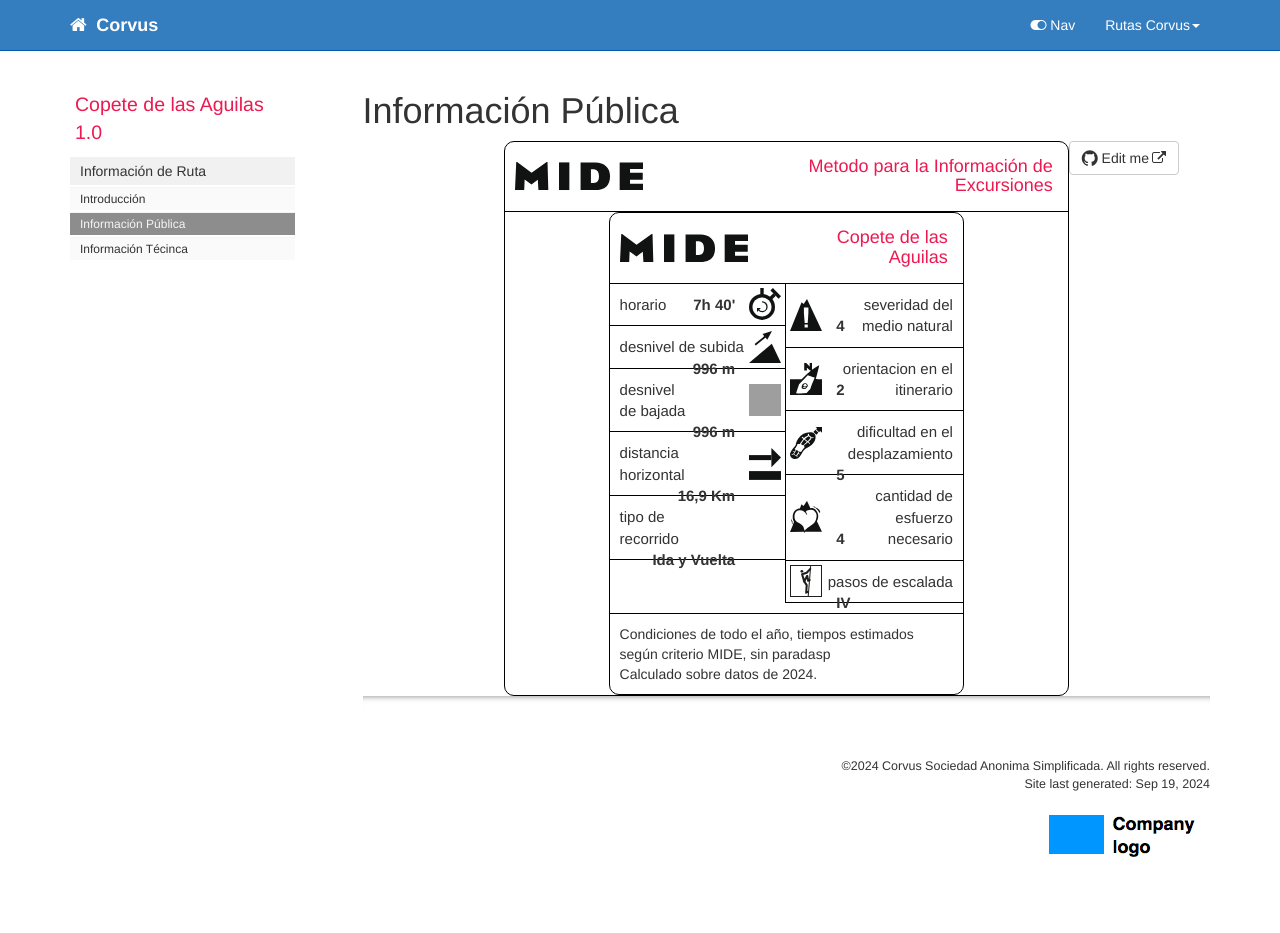
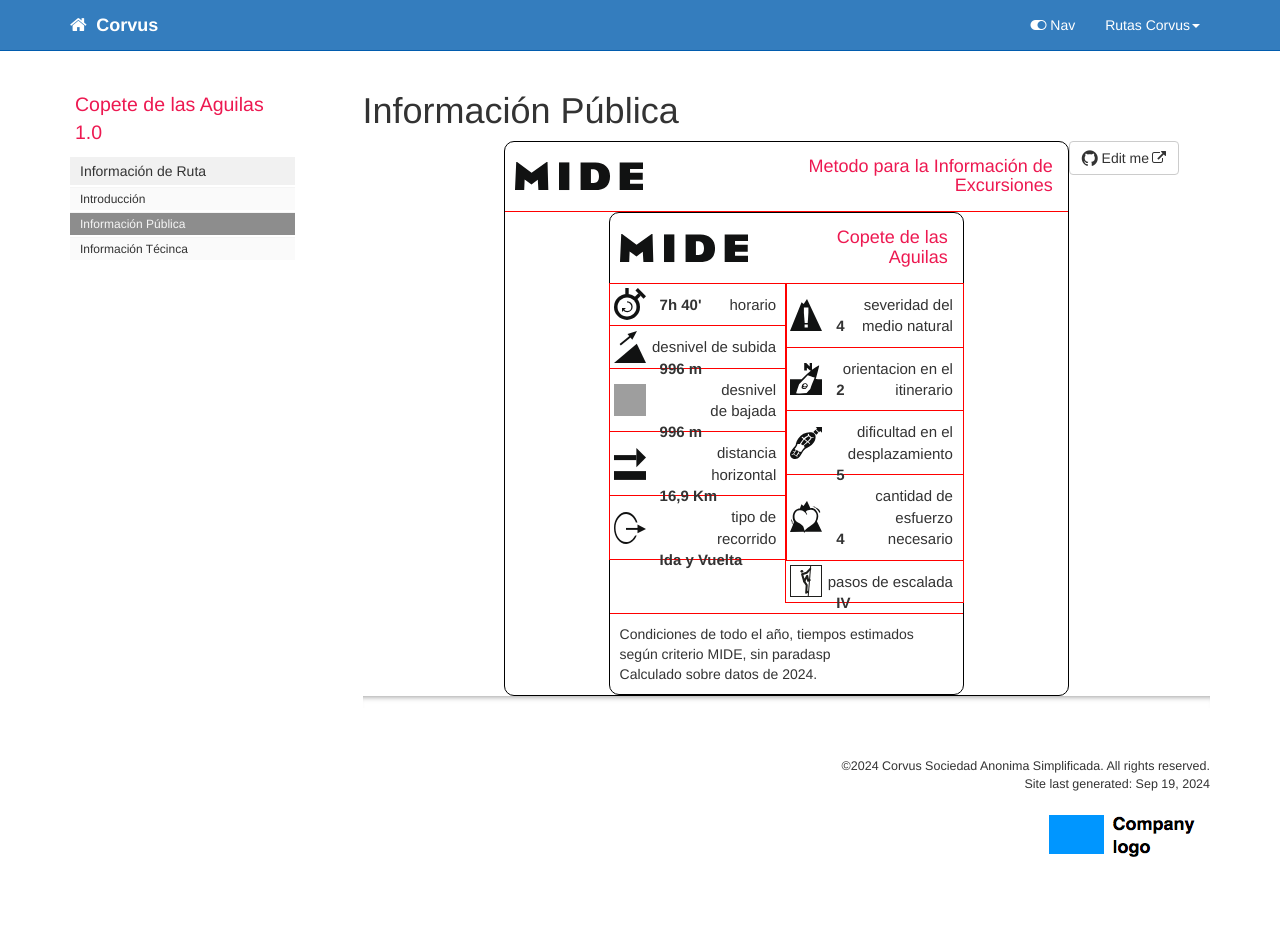
Before and after one commit to UAFS/CorvusRepositorio, a Jekyll site: the page built from pages/02Rutas/04CopeteAguilas/ruta04_technical_details.md, in a window 1280 px wide. Built offline with Jekyll 4.4.1, drawn with Linux system fonts in a browser that asks for light colours; comment, search, counter and statistics services are not loaded; grey boxes are pictures that could not be loaded.

Commit message:
css cleanup

```diff
--- a/css/mide.css
+++ b/css/mide.css
@@ -16,7 +16,7 @@
 	background-repeat: no-repeat;
 	background-position: 10px center;
 }
-.incomplete .mideTitle{border-bottom: 1px solid #FF0000;}
+.mideTitle{border-bottom: 1px solid #FF0000;}
 .mideTitle h3{
 	font-size:18px;
 	margin:5px;
@@ -40,7 +40,7 @@
 	padding-left: 40px;
 	background-position: 4px center;
 }
-.incomplete.mideTable ul li{border: 1px solid #FF0000;}
+.mideTable ul li{border: 1px solid #FF0000;}
 
 .mideTable ul li span.value{
 	float: left;
@@ -72,23 +72,9 @@
 	padding: 10px;
 	border-top: 1px solid #000000;
 }
-.incomplete .mideFooter{border-top: 1px solid #FF0000;}
+.mideFooter{border-top: 1px solid #FF0000;}
 
 .resaltado{
 	background-color: rgba(192,190,0,.4);
 	padding: 1rem;
 }
-
-
-@media (min-width: 992px) {
-	.mideTable ul.mideDataLeft li{
-		text-align: left;
-		padding-right: 40px;
-		padding-left: 10px;
-		background-position: right 4px center;
-		margin-right: 0;
-	}
-	.mideTable ul.mideDataLeft li span.value{
-		float: right
-	}
-}
--- a/pages/02Rutas/04CopeteAguilas/ruta04_technical_details.md
+++ b/pages/02Rutas/04CopeteAguilas/ruta04_technical_details.md
@@ -20,7 +20,7 @@ folder: 02Rutas/04CopeteAguilas
 				<li class="positive"><span class="description">desnivel de subida</span><span class="value">996 m</span></li>
 				<li class="negative"><span class="description">desnivel de bajada</span><span class="value">996 m</span></li>
 				<li class="distance"><span class="description">distancia horizontal</span><span class="value">16,9 Km</span></li>
-				<li class="type"><span class="description">tipo de recorrido</span><span class="value">Ida y Vuelta</span></li>
+				<li class="type_idavuelta"><span class="description">tipo de recorrido</span><span class="value">Ida y Vuelta</span></li>
 			</ul>
 			<ul class="col-md-6 mideDataRight">
 				<li class="harshness"><span class="description">severidad del medio natural</span><span class="value">4</span></li>
```
Also changed, not shown: css/mide2.css (+4 -17 lines).
